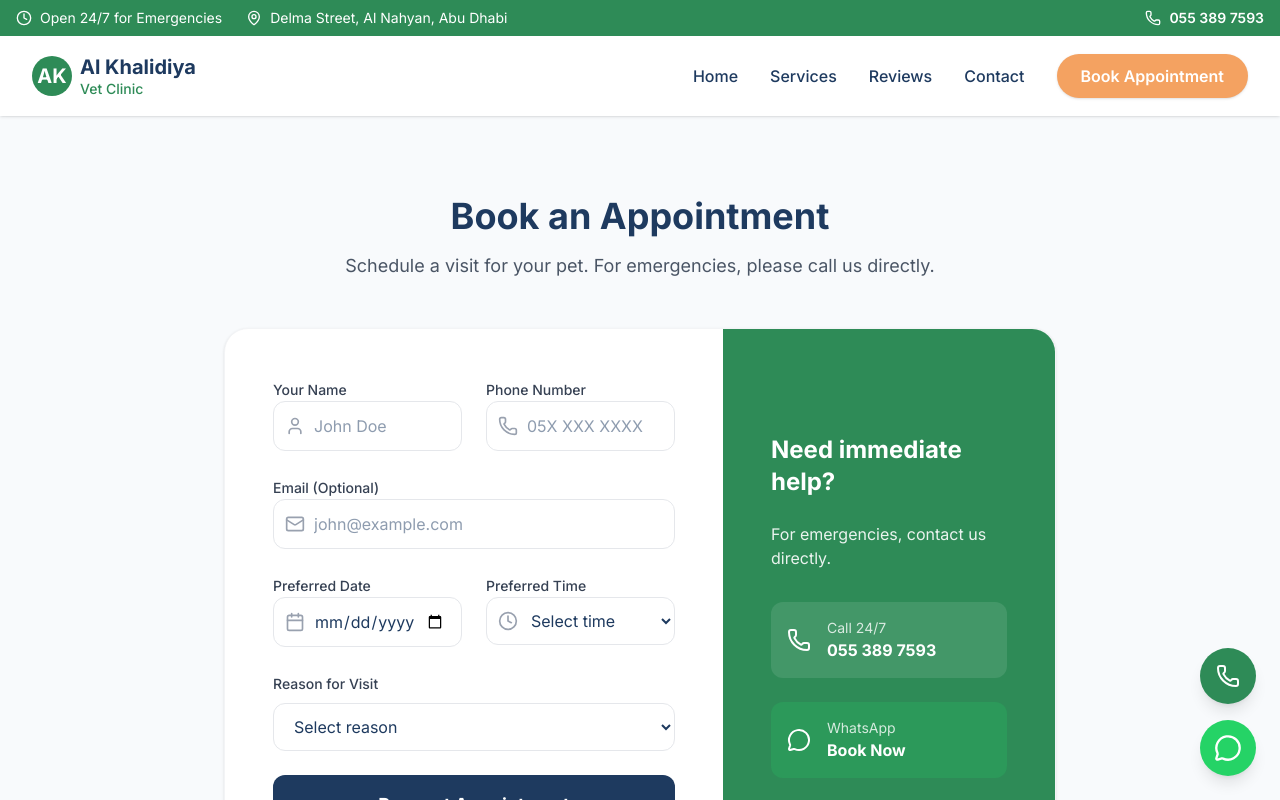
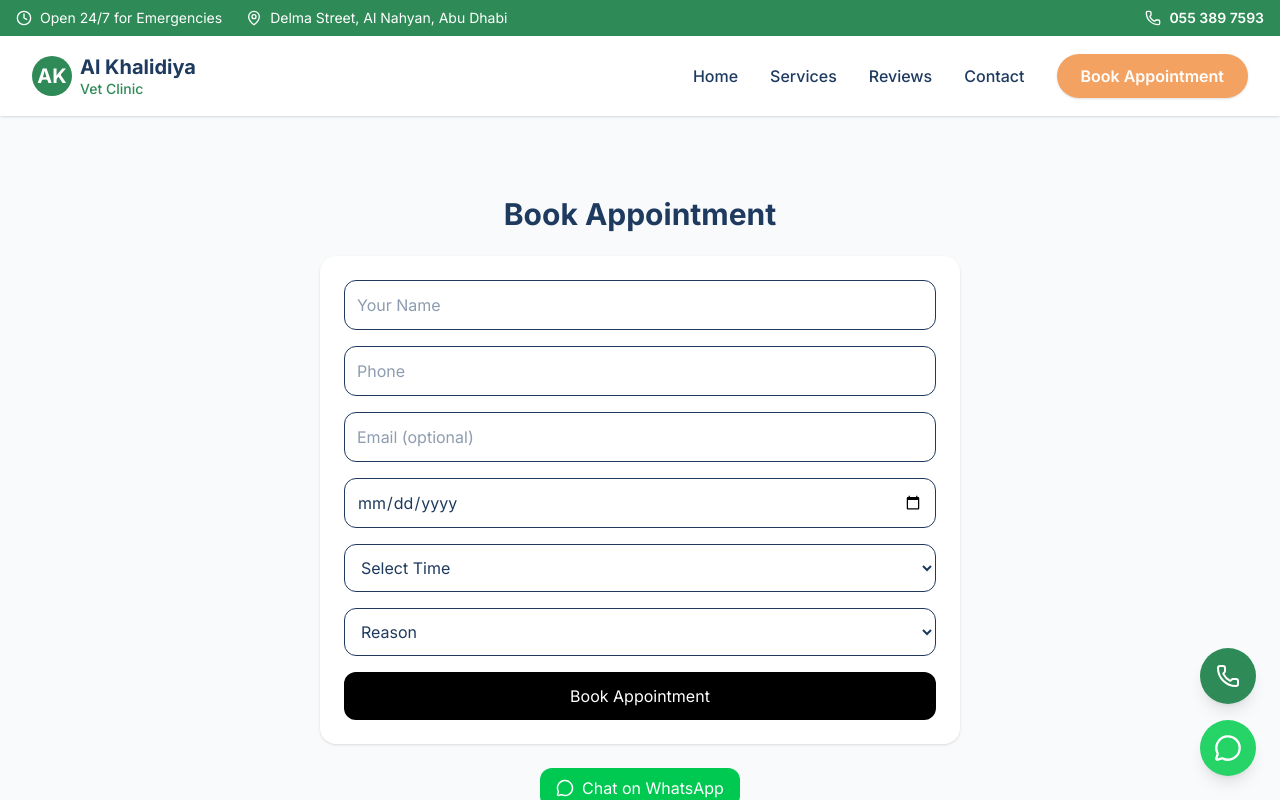
Before and after one commit to yazidqaddi/Al-khalidiyah-Vet-Clinic, a React (Vite) app: page /booking in a window 1280 px wide. Shown: the top 800 px of the page. Built offline with nearby package versions, Linux system fonts and the light colour scheme.

Commit message:
Update Booking.tsx

```diff
--- a/src/pages/Booking.tsx
+++ b/src/pages/Booking.tsx
@@ -1,7 +1,7 @@
 "use client";
 
 import React, { useState } from "react";
-import { Calendar, Clock, User, Phone, Mail, MessageCircle } from "lucide-react";
+import { MessageCircle } from "lucide-react";
 
 export default function Booking() {
   const [isSubmitted, setIsSubmitted] = useState(false);
@@ -16,6 +16,17 @@ export default function Booking() {
     reason: ""
   });
 
+  const [availableTimes, setAvailableTimes] = useState<string[]>([]);
+
+  // ALL POSSIBLE TIME SLOTS
+  const allSlots = [
+    "09:00","09:30","10:00","10:30",
+    "11:00","11:30","12:00","12:30",
+    "13:00","13:30","14:00","14:30",
+    "15:00","15:30","16:00","16:30"
+  ];
+
+  // HANDLE INPUT
   const handleChange = (e: React.ChangeEvent<HTMLInputElement | HTMLSelectElement>) => {
     setFormData({
       ...formData,
@@ -23,18 +34,53 @@ export default function Booking() {
     });
   };
 
+  // FETCH AVAILABLE TIMES
+  const fetchAvailableSlots = async (selectedDate: string) => {
+    try {
+      const res = await fetch("https://script.google.com/macros/s/AKfycbwdCYeAKN_XQpkoJBGJlQZGOHiYNmNWmebt6L0m6wtOTRJoEzqEsTJxU9isX8XDEsT_vg/exec");
+      const booked = await res.json();
+
+      const bookedForDate = booked
+        .filter((b: any) => b.date === selectedDate)
+        .map((b: any) => b.time);
+
+      const available = allSlots.filter(
+        (slot) => !bookedForDate.includes(slot)
+      );
+
+      setAvailableTimes(available);
+    } catch (err) {
+      console.error("Error fetching slots:", err);
+    }
+  };
+
+  // SUBMIT FORM
   const handleSubmit = async (e: React.FormEvent) => {
     e.preventDefault();
     setLoading(true);
 
     try {
-      await fetch(
-        "https://script.google.com/macros/s/AKfycbwdCYeAKN_XQpkoJBGJlQZGOHiYNmNWmebt6L0m6wtOTRJoEzqEsTJxU9isX8XDEsT_vg/exec",
-        {
+      await fetch("https://script.google.com/macros/s/AKfycbwdCYeAKN_XQpkoJBGJlQZGOHiYNmNWmebt6L0m6wtOTRJoEzqEsTJxU9isX8XDEsT_vg/exec", {
         method: "POST",
         body: JSON.stringify(formData)
-        }
-      );
+      });
+
+      // WHATSAPP MESSAGE
+      const message = `Hello Al Khalidiya Vet Clinic,
+
+I would like to confirm my appointment:
+
+Name: ${formData.name}
+Phone: ${formData.phone}
+Date: ${formData.date}
+Time: ${formData.time}
+Service: ${formData.reason}
+
+Please confirm my booking. Thank you.`;
+
+      const whatsappURL = `https://wa.me/971553897593?text=${encodeURIComponent(message)}`;
+
+      window.open(whatsappURL, "_blank");
 
       setIsSubmitted(true);
 
@@ -49,224 +95,132 @@ export default function Booking() {
 
     } catch (error) {
       console.error(error);
-      alert("Error sending booking. Please try again.");
+      alert("Error sending booking");
     }
 
     setLoading(false);
   };
 
   return (
-    <div className="pt-20 pb-16 bg-background min-h-screen">
-      <div className="max-w-4xl mx-auto px-4 sm:px-6 lg:px-8">
+    <div className="pt-20 pb-16 min-h-screen bg-gray-50">
+      <div className="max-w-2xl mx-auto px-4">
 
-        <div className="text-center mb-12">
-          <h1 className="text-4xl font-bold text-secondary mb-4">
-            Book an Appointment
+        <h1 className="text-3xl font-bold text-center mb-6">
+          Book Appointment
         </h1>
-          <p className="text-gray-600 text-lg">
-            Schedule a visit for your pet. For emergencies, please call us directly.
-          </p>
-        </div>
 
-        <div className="bg-white rounded-3xl shadow-sm border border-gray-100 overflow-hidden">
-          <div className="grid grid-cols-1 md:grid-cols-5">
-
-            {/* FORM SECTION */}
-            <div className="p-8 md:p-12 md:col-span-3">
+        <div className="bg-white p-6 rounded-2xl shadow">
 
           {isSubmitted ? (
-                <div className="h-full flex flex-col items-center justify-center text-center space-y-4 py-12">
-                  <div className="w-20 h-20 bg-green-100 text-green-500 rounded-full flex items-center justify-center mb-4">
-                    <svg className="w-10 h-10" fill="none" viewBox="0 0 24 24" stroke="currentColor">
-                      <path strokeLinecap="round" strokeLinejoin="round" strokeWidth={2} d="M5 13l4 4L19 7" />
-                    </svg>
-                  </div>
-
-                  <h3 className="text-2xl font-bold text-secondary">
-                    Request Received!
-                  </h3>
-
-                  <p className="text-gray-600">
-                    Thank you for booking with Al Khalidiya Vet Clinic. Our team will contact you shortly.
-                  </p>
-
-                  <button
-                    onClick={() => setIsSubmitted(false)}
-                    className="mt-8 text-primary font-semibold hover:underline"
-                  >
-                    Book another appointment
-                  </button>
+            <div className="text-center">
+              <h2 className="text-xl font-bold">Booking Sent ✅</h2>
+              <p className="mt-2">We will contact you shortly.</p>
             </div>
           ) : (
-                <form onSubmit={handleSubmit} className="space-y-6">
 
-                  {/* NAME + PHONE */}
-                  <div className="grid grid-cols-1 sm:grid-cols-2 gap-6">
+            <form onSubmit={handleSubmit} className="space-y-4">
 
-                    <div className="space-y-2">
-                      <label className="text-sm font-medium text-gray-700">Your Name</label>
-                      <div className="relative">
-                        <User className="absolute left-3 top-1/2 -translate-y-1/2 w-5 h-5 text-gray-400" />
               <input
                 name="name"
                 value={formData.name}
                 onChange={handleChange}
+                placeholder="Your Name"
                 required
-                          type="text"
-                          placeholder="John Doe"
-                          className="w-full pl-10 pr-4 py-3 rounded-xl border border-gray-200"
+                className="w-full p-3 border rounded-xl"
               />
-                      </div>
-                    </div>
 
-                    <div className="space-y-2">
-                      <label className="text-sm font-medium text-gray-700">Phone Number</label>
-                      <div className="relative">
-                        <Phone className="absolute left-3 top-1/2 -translate-y-1/2 w-5 h-5 text-gray-400" />
               <input
                 name="phone"
                 value={formData.phone}
                 onChange={handleChange}
+                placeholder="Phone"
                 required
-                          type="tel"
-                          placeholder="05X XXX XXXX"
-                          className="w-full pl-10 pr-4 py-3 rounded-xl border border-gray-200"
+                className="w-full p-3 border rounded-xl"
               />
-                      </div>
-                    </div>
 
-                  </div>
-
-                  {/* EMAIL */}
-                  <div className="space-y-2">
-                    <label className="text-sm font-medium text-gray-700">Email (Optional)</label>
-                    <div className="relative">
-                      <Mail className="absolute left-3 top-1/2 -translate-y-1/2 w-5 h-5 text-gray-400" />
               <input
                 name="email"
                 value={formData.email}
                 onChange={handleChange}
-                        type="email"
-                        placeholder="john@example.com"
-                        className="w-full pl-10 pr-4 py-3 rounded-xl border border-gray-200"
+                placeholder="Email (optional)"
+                className="w-full p-3 border rounded-xl"
               />
-                    </div>
-                  </div>
 
-                  {/* DATE + TIME */}
-                  <div className="grid grid-cols-1 sm:grid-cols-2 gap-6">
-
-                    <div className="space-y-2">
-                      <label className="text-sm font-medium text-gray-700">Preferred Date</label>
-                      <div className="relative">
-                        <Calendar className="absolute left-3 top-1/2 -translate-y-1/2 w-5 h-5 text-gray-400" />
+              {/* DATE */}
               <input
+                type="date"
                 name="date"
                 value={formData.date}
-                          onChange={handleChange}
+                onChange={(e) => {
+                  handleChange(e);
+                  fetchAvailableSlots(e.target.value);
+                }}
                 required
-                          type="date"
-                          className="w-full pl-10 pr-4 py-3 rounded-xl border border-gray-200"
+                className="w-full p-3 border rounded-xl"
               />
-                      </div>
-                    </div>
 
-                    <div className="space-y-2">
-                      <label className="text-sm font-medium text-gray-700">Preferred Time</label>
-                      <div className="relative">
-                        <Clock className="absolute left-3 top-1/2 -translate-y-1/2 w-5 h-5 text-gray-400" />
+              {/* TIME (ONLY AVAILABLE) */}
               <select
                 name="time"
                 value={formData.time}
                 onChange={handleChange}
                 required
-                          className="w-full pl-10 pr-4 py-3 rounded-xl border border-gray-200"
+                className="w-full p-3 border rounded-xl"
               >
-                          <option value="">Select time</option>
-                          <option value="morning">Morning</option>
-                          <option value="afternoon">Afternoon</option>
-                          <option value="evening">Evening</option>
+                <option value="">Select Time</option>
+
+                {availableTimes.length === 0 ? (
+                  <option disabled>No available slots</option>
+                ) : (
+                  availableTimes.map((time) => (
+                    <option key={time} value={time}>
+                      {time}
+                    </option>
+                  ))
+                )}
               </select>
-                      </div>
-                    </div>
-
-                  </div>
 
               {/* REASON */}
-                  <div>
-                    <label className="text-sm font-medium text-gray-700">Reason for Visit</label>
               <select
                 name="reason"
                 value={formData.reason}
                 onChange={handleChange}
                 required
-                      className="w-full mt-2 px-4 py-3 rounded-xl border border-gray-200"
+                className="w-full p-3 border rounded-xl"
               >
-                      <option value="">Select reason</option>
+                <option value="">Reason</option>
                 <option value="checkup">Check-up</option>
                 <option value="vaccination">Vaccination</option>
                 <option value="grooming">Grooming</option>
-                      <option value="illness">Illness / Injury</option>
+                <option value="illness">Illness</option>
               </select>
-                  </div>
 
               {/* SUBMIT */}
               <button
                 type="submit"
                 disabled={loading}
-                    className="w-full bg-secondary text-white py-4 rounded-xl font-bold text-lg"
+                className="w-full bg-black text-white py-3 rounded-xl"
               >
-                    {loading ? "Sending..." : "Request Appointment"}
+                {loading ? "Sending..." : "Book Appointment"}
               </button>
 
             </form>
           )}
-
         </div>
 
-            {/* SIDE PANEL */}
-            <div className="bg-primary p-8 md:p-12 text-white md:col-span-2 flex flex-col justify-center">
-
-              <h3 className="text-2xl font-bold mb-6">
-                Need immediate help?
-              </h3>
-
-              <p className="mb-8 opacity-90">
-                For emergencies, contact us directly.
-              </p>
-
-              <div className="space-y-6">
-
+        {/* WHATSAPP QUICK BUTTON */}
+        <div className="mt-6 text-center">
           <a
-                  href="tel:0553897593"
-                  className="flex items-center space-x-4 bg-white/10 p-4 rounded-xl"
+            href="https://wa.me/971553897593"
+            target="_blank"
+            className="inline-flex items-center gap-2 bg-green-500 text-white px-4 py-2 rounded-xl"
           >
-                  <Phone />
-                  <div>
-                    <div className="text-sm opacity-80">Call 24/7</div>
-                    <div className="font-bold">055 389 7593</div>
-                  </div>
+            <MessageCircle size={18} />
+            Chat on WhatsApp
           </a>
-
-                <a
-                  href="https://wa.me/971553897593?text=I%20want%20to%20book%20an%20appointment"
-                  target="_blank"
-                  className="flex items-center space-x-4 bg-[#25D366]/20 p-4 rounded-xl"
-                >
-                  <MessageCircle />
-                  <div>
-                    <div className="text-sm opacity-80">WhatsApp</div>
-                    <div className="font-bold">Book Now</div>
-                  </div>
-                </a>
-
-              </div>
-
         </div>
 
       </div>
     </div>
-      </div>
-    </div>
   );
 }
```
Lines whose indentation alone changed are shown as unchanged.
